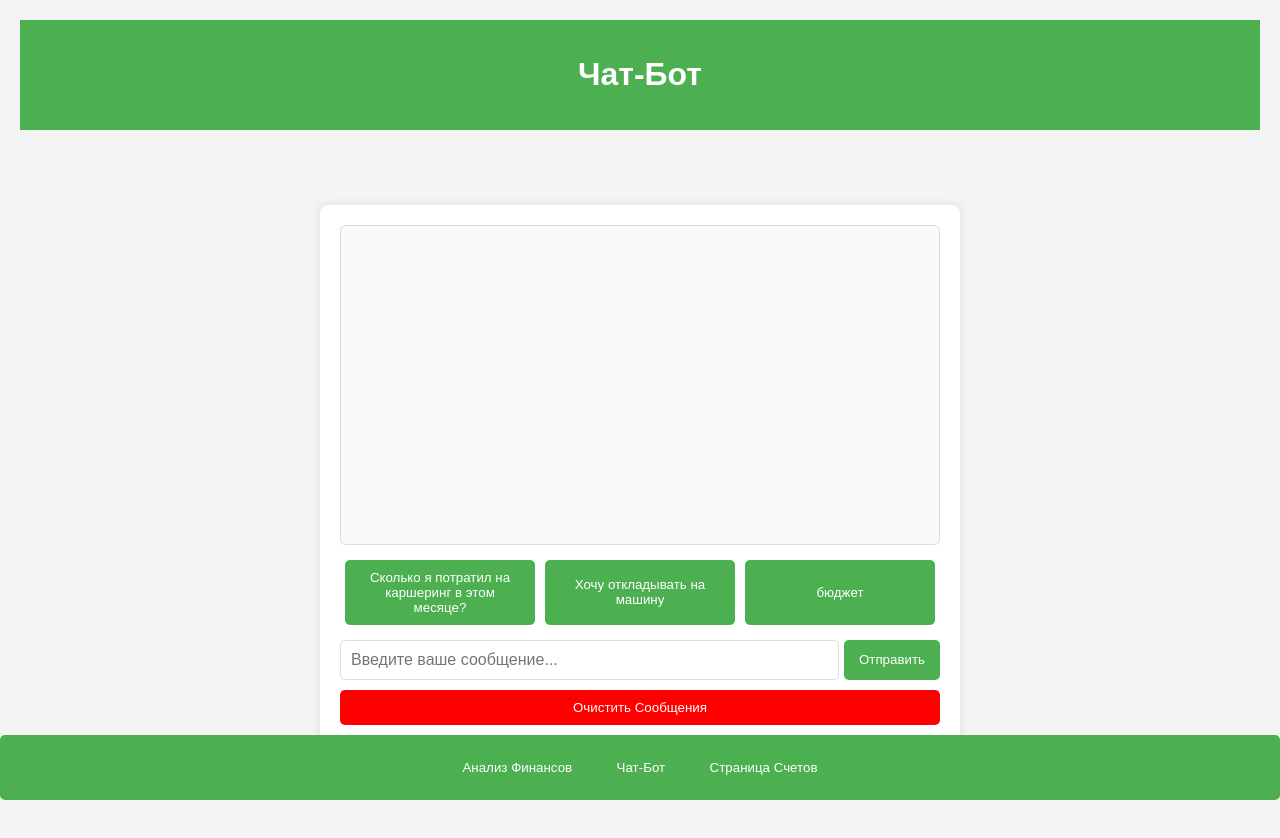
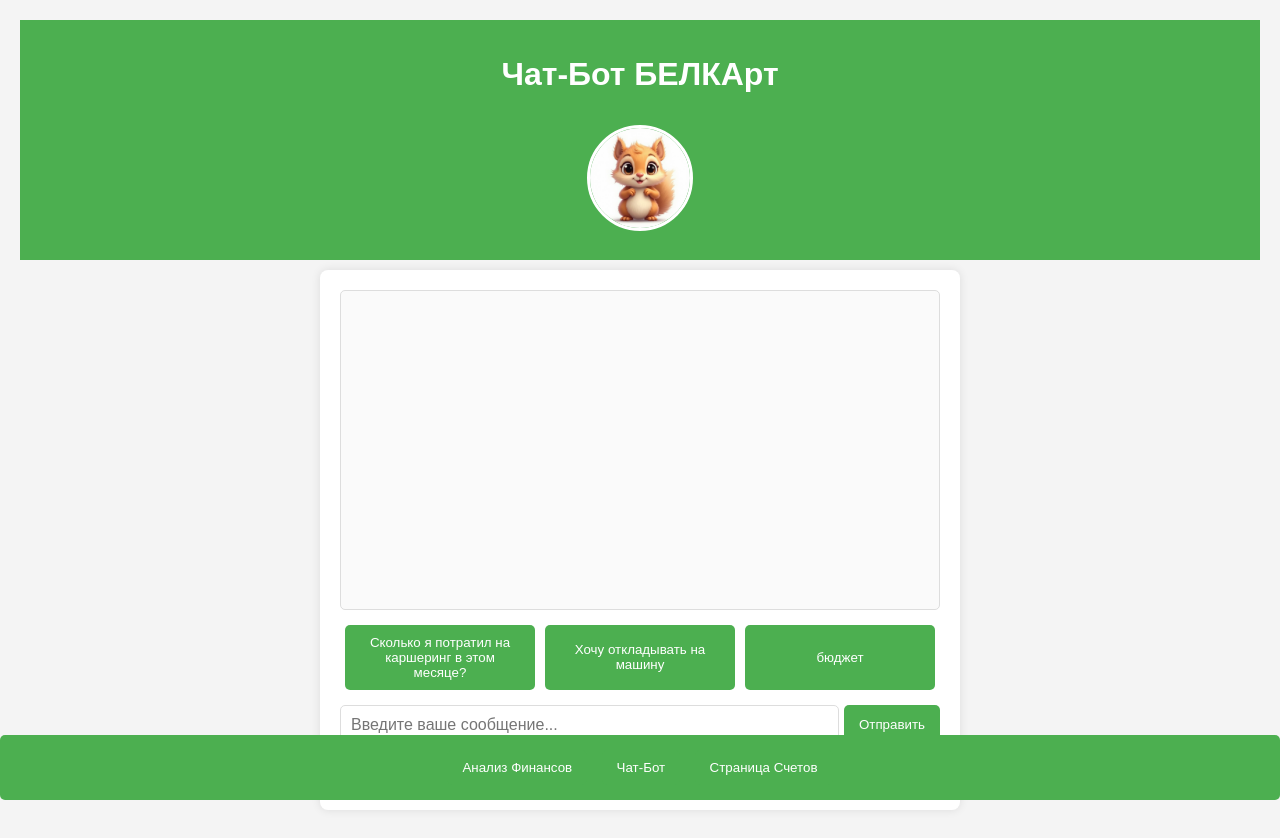
Before and after one commit to glebgol/belkart-hackathon, a website: page chat.html in a window 1280 px wide. Drawn offline with Linux system fonts and the light colour scheme.

Commit message:
Belka image

```diff
--- a/chat.html
+++ b/chat.html
@@ -25,12 +25,23 @@
       flex-direction: column;
       min-height: 100vh; /* Обеспечить полную высоту для фиксированного футера */
     }
+
     header {
       background: #4CAF50;
       color: white;
       padding: 15px;
       text-align: center;
     }
+
+    .avatar {
+      width: 100px; /* Ширина аватара */
+      height: 100px; /* Высота аватара */
+      border-radius: 50%; /* Круглая форма */
+      object-fit: cover; /* Обрезать изображение по размеру */
+      margin: 10px auto; /* Центрировать изображение */
+      border: 3px solid white; /* Белая рамка вокруг аватара */
+    }
+
     .chat-container {
       background: white;
       border-radius: 8px;
@@ -43,6 +54,7 @@
       display: flex;
       flex-direction: column;
     }
+
     .messages {
       flex: 1;
       overflow-y: auto;
@@ -54,24 +66,29 @@
       padding-bottom: 30px; /* Дополнительный отступ для эффекта */
       font-size: 18px; /* Увеличение размера шрифта для сообщений */
     }
+
     .message {
       margin: 5px 0;
     }
+
     .user-message {
       text-align: right;
       color: #4CAF50;
     }
+
     .bot-message {
       text-align: left;
       color: #333;
       opacity: 0; /* Скрыто для анимации */
       transition: opacity 0.5s ease; /* Анимация для эффекта появления */
     }
+
     .loading {
       font-size: 16px;
       color: #333;
       display: none; /* Скрыто по умолчанию */
     }
+
     .dot {
       display: inline-block;
       width: 8px;
@@ -81,6 +98,7 @@
       background-color: #4CAF50;
       animation: dot-blink 1s infinite;
     }
+
     @keyframes dot-blink {
       0%, 20% {
         opacity: 1;
@@ -92,11 +110,13 @@
         opacity: 1;
       }
     }
+
     .button-container {
       display: flex;
       flex-wrap: wrap;
       margin-bottom: 10px;
     }
+
     .button-container button {
       background: #4CAF50;
       color: white;
@@ -107,12 +127,15 @@
       cursor: pointer;
       flex: 1 1 100px; /* Гибкий размер кнопки */
     }
+
     .button-container button:hover {
       background: #45a049;
     }
+
     .input-container {
       display: flex;
     }
+
     .input-container input {
       flex: 1;
       padding: 10px;
@@ -120,6 +143,7 @@
       border-radius: 5px;
       font-size: 16px; /* Увеличение размера шрифта для ввода */
     }
+
     .input-container button {
       padding: 10px 15px;
       background: #4CAF50;
@@ -129,9 +153,11 @@
       cursor: pointer;
       margin-left: 5px;
     }
+
     .input-container button:hover {
       background: #45a049;
     }
+
     footer {
       text-align: center;
       padding: 10px 0;
@@ -144,6 +170,7 @@
       right: 0; /* Выровнять по правому краю */
       z-index: 1000; /* Убедиться, что он выше другого контента */
     }
+
     footer button {
       margin: 5px;
       padding: 10px 15px;
@@ -153,9 +180,11 @@
       border-radius: 5px;
       cursor: pointer;
     }
+
     footer button:hover {
       background: #45a049;
     }
+
     @media (max-width: 600px) {
       .chat-container {
         height: 400px; /* Уменьшенная высота для маленьких экранов */
@@ -172,7 +201,8 @@
 </head>
 <body>
 <header>
-  <h1>Чат-Бот</h1>
+  <h1>Чат-Бот БЕЛКАрт</h1>
+  <img src="belka.jpg" alt="Avatar" class="avatar"> <!-- Вставьте URL вашего изображения аватара -->
 </header>
 <div class="chat-container">
   <div class="messages" id="messages">
@@ -192,7 +222,6 @@
     <button onclick="sendMessage()">Отправить</button>
   </div>
   <button class="button clear-button" onclick="clearMessages()">Очистить Сообщения</button> <!-- Кнопка очистки -->
-
 </div>
 
 <footer>
```
Also changed, not shown: belka.JPG (added).
